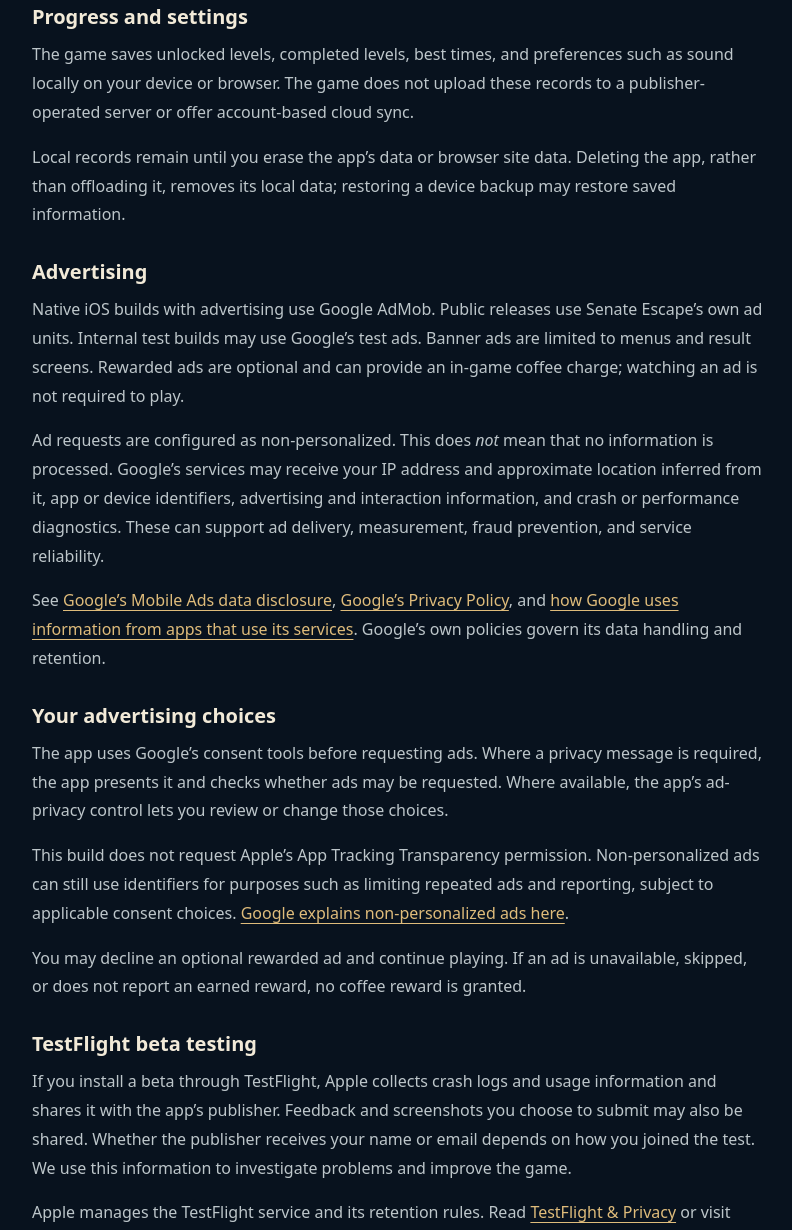
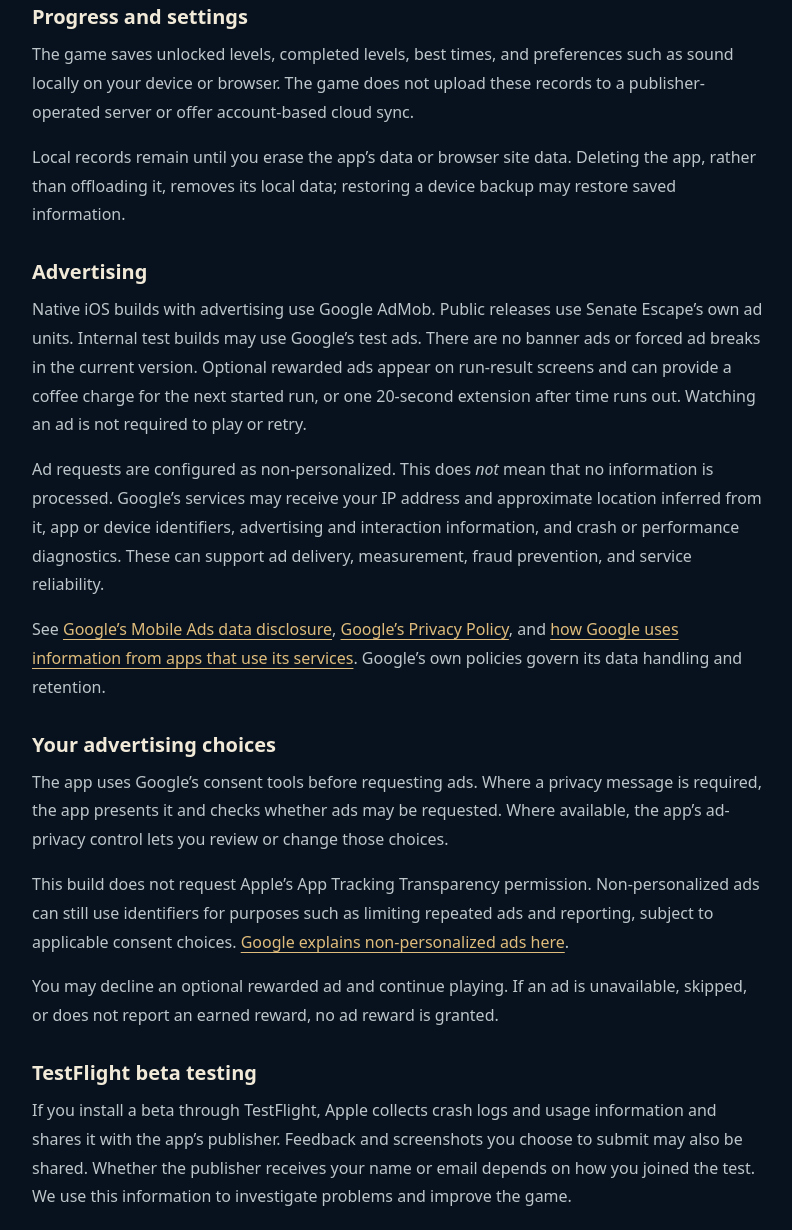
Before and after one commit to bbonkersb26/Senate-Escape-Support, a plain HTML site: page privacy/index.html in a window 1280 px wide. Shown: the part 624-1854 px from the top of the page, without its empty margins (242-1034 px from the left). Drawn offline with Linux system fonts and the light colour scheme.

Commit message:
Document optional rewards and ad reporting

```diff
--- a/privacy/index.html
+++ b/privacy/index.html
@@ -5,8 +5,8 @@
 <p>This policy explains how Brian Baker, the publisher of Senate Escape, handles information in the game and on this support website.</p>
 <div class="summary"><strong>The short version</strong><p>Your game progress and settings stay on your device. There is no game account, purchase system, or publisher-operated gameplay analytics service. Advertising services and Apple’s TestFlight can process data as explained below.</p></div>
 <section aria-labelledby="local"><h2 id="local">Progress and settings</h2><p>The game saves unlocked levels, completed levels, best times, and preferences such as sound locally on your device or browser. The game does not upload these records to a publisher-operated server or offer account-based cloud sync.</p><p>Local records remain until you erase the app’s data or browser site data. Deleting the app, rather than offloading it, removes its local data; restoring a device backup may restore saved information.</p></section>
-<section aria-labelledby="ads"><h2 id="ads">Advertising</h2><p>Native iOS builds with advertising use Google AdMob. Public releases use Senate Escape’s own ad units. Internal test builds may use Google’s test ads. Banner ads are limited to menus and result screens. Rewarded ads are optional and can provide an in-game coffee charge; watching an ad is not required to play.</p><p>Ad requests are configured as non-personalized. This does <em>not</em> mean that no information is processed. Google’s services may receive your IP address and approximate location inferred from it, app or device identifiers, advertising and interaction information, and crash or performance diagnostics. These can support ad delivery, measurement, fraud prevention, and service reliability.</p><p>See <a href="https://developers.google.com/admob/ios/privacy/data-disclosure">Google’s Mobile Ads data disclosure</a>, <a href="https://policies.google.com/privacy">Google’s Privacy Policy</a>, and <a href="https://policies.google.com/technologies/partner-sites">how Google uses information from apps that use its services</a>. Google’s own policies govern its data handling and retention.</p></section>
-<section aria-labelledby="choices"><h2 id="choices">Your advertising choices</h2><p>The app uses Google’s consent tools before requesting ads. Where a privacy message is required, the app presents it and checks whether ads may be requested. Where available, the app’s ad-privacy control lets you review or change those choices.</p><p>This build does not request Apple’s App Tracking Transparency permission. Non-personalized ads can still use identifiers for purposes such as limiting repeated ads and reporting, subject to applicable consent choices. <a href="https://support.google.com/admob/answer/7676680">Google explains non-personalized ads here</a>.</p><p>You may decline an optional rewarded ad and continue playing. If an ad is unavailable, skipped, or does not report an earned reward, no coffee reward is granted.</p></section>
+<section aria-labelledby="ads"><h2 id="ads">Advertising</h2><p>Native iOS builds with advertising use Google AdMob. Public releases use Senate Escape’s own ad units. Internal test builds may use Google’s test ads. There are no banner ads or forced ad breaks in the current version. Optional rewarded ads appear on run-result screens and can provide a coffee charge for the next started run, or one 20-second extension after time runs out. Watching an ad is not required to play or retry.</p><p>Ad requests are configured as non-personalized. This does <em>not</em> mean that no information is processed. Google’s services may receive your IP address and approximate location inferred from it, app or device identifiers, advertising and interaction information, and crash or performance diagnostics. These can support ad delivery, measurement, fraud prevention, and service reliability.</p><p>See <a href="https://developers.google.com/admob/ios/privacy/data-disclosure">Google’s Mobile Ads data disclosure</a>, <a href="https://policies.google.com/privacy">Google’s Privacy Policy</a>, and <a href="https://policies.google.com/technologies/partner-sites">how Google uses information from apps that use its services</a>. Google’s own policies govern its data handling and retention.</p></section>
+<section aria-labelledby="choices"><h2 id="choices">Your advertising choices</h2><p>The app uses Google’s consent tools before requesting ads. Where a privacy message is required, the app presents it and checks whether ads may be requested. Where available, the app’s ad-privacy control lets you review or change those choices.</p><p>This build does not request Apple’s App Tracking Transparency permission. Non-personalized ads can still use identifiers for purposes such as limiting repeated ads and reporting, subject to applicable consent choices. <a href="https://support.google.com/admob/answer/7676680">Google explains non-personalized ads here</a>.</p><p>You may decline an optional rewarded ad and continue playing. If an ad is unavailable, skipped, or does not report an earned reward, no ad reward is granted.</p></section>
 <section aria-labelledby="beta"><h2 id="beta">TestFlight beta testing</h2><p>If you install a beta through TestFlight, Apple collects crash logs and usage information and shares it with the app’s publisher. Feedback and screenshots you choose to submit may also be shared. Whether the publisher receives your name or email depends on how you joined the test. We use this information to investigate problems and improve the game.</p><p>Apple manages the TestFlight service and its retention rules. Read <a href="https://www.apple.com/legal/privacy/data/en/test-flight/">TestFlight &amp; Privacy</a> or visit <a href="https://privacy.apple.com/">Apple’s Data and Privacy page</a> for Apple-related choices.</p></section>
 <section aria-labelledby="contact"><h2 id="contact">Support messages and requests</h2><p>If you email <a href="mailto:senateescape@gmail.com">senateescape@gmail.com</a>, we receive your email address and any information you include. We use it to answer you and troubleshoot the issue, and retain correspondence only as needed for that purpose or applicable obligations. We do not use support messages for advertising.</p><p>Contact us at the same address with privacy questions or requests to access, correct, or delete information held by the publisher. Rights and available choices may depend on your location. Local game records can be removed on your device; information held by Google or Apple is also subject to their own controls and policies.</p></section>
 <section aria-labelledby="website"><h2 id="website">This website and policy updates</h2><p>This website contains no analytics script, advertising SDK, or contact form. Its hosting provider may process ordinary connection and security logs to deliver and protect the site.</p><p>If the game’s data practices change, this page will be updated with a new date. Questions can be sent to <a href="mailto:senateescape@gmail.com">senateescape@gmail.com</a>.</p></section></main>
```
Also changed, not shown: support/index.html (+1 -1 lines).
